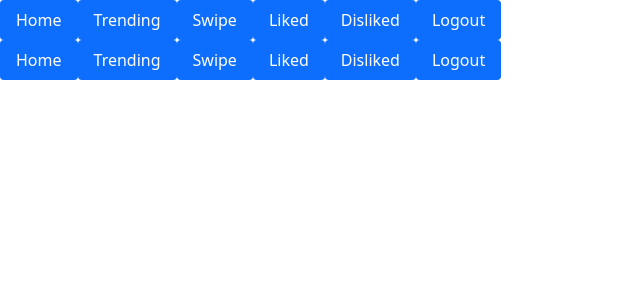
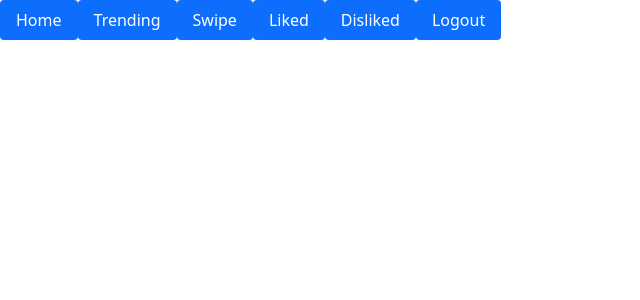
Before and after one commit to CSE442-Foodsomnia/Foodsomnia_website, a Flask app: page /database in a window 1280 px wide. Shown: the top 300 px of the page, without its empty margins (0-640 px from the left). Run offline with Flask 2, Linux system fonts and the light colour scheme; the visitor is signed in with stand-in values (Sample User, id 1); data comes from the database, SQL or seed files in the repository; parts of the project's set-up code (start-up, migrations or seed data) failed here and were passed over.

Commit message:
Fixed bugs

```diff
--- a/web_app/templates/base.html
+++ b/web_app/templates/base.html
@@ -101,73 +101,6 @@
   </ul>
 
 
-
-
-
-    <!-- <script>
-      document.addEventListener('DOMContentLoaded', () => {
-        $('.alert').alert()
-      })
-    </script> -->
-
-
-
-
-    <script src="https://cdn.jsdelivr.net/npm/bootstrap@5.0.2/dist/js/bootstrap.bundle.min.js" integrity="sha384-MrcW6ZMFYlzcLA8Nl+NtUVF0sA7MsXsP1UyJoMp4YLEuNSfAP+JcXn/tWtIaxVXM" crossorigin="anonymous"></script>
-
-    <ul class="nav nav-pills" style="text-align:center;">
-
-      <li class="nav-item">
-        <a class="nav-link active" data-toggle="pill" href=" {{ url_for('views.home') }} ">Home</a>
-      </li>
-
-    {% if current_user.is_authenticated %}
-
-    <!-- User is logged in -->
-
-    <li class="nav-item">
-      <a class="nav-link active" data-toggle="pill" href=" {{ url_for('food.trending') }} ">Trending</a>
-    </li>
-
-    <li class="nav-item">
-      <a class="nav-link active" data-toggle="pill" href=" {{ url_for('food.food_recommendation') }} ">Swipe</a>
-    </li>
-
-    <li class="nav-item">
-      <a class="nav-link active" data-toggle="pill" href=" {{ url_for('food.liked') }} ">Liked</a>
-    </li>
-
-    <li class="nav-item">
-      <a class="nav-link active" data-toggle="pill" href=" {{ url_for('food.disliked') }} ">Disliked</a>
-    </li>
-
-    <li class="nav-item">
-      <a class="nav-link active" data-toggle="pill" href=" {{ url_for('auth.logout') }} ">Logout</a>
-    </li>
-
-    {% else %}
-
-      <!-- User is not logged in -->
-
-      <li class="nav-item">
-        <a class="nav-link active" data-toggle="pill" href=" {{ url_for('auth.login') }} ">Login</a>
-      </li>
-
-      <li class="nav-item">
-        <a class="nav-link active" data-toggle="pill" href=" {{ url_for('auth.register') }} ">Register</a>
-      </li>
-
-
-
-
-
-    {% endif %}
-  </ul>
-
-
-
-
-
     {% block content %}
 
     {% endblock %}
```
Also changed, not shown: web_app/templates/swipe.html (+0 -7 lines).
